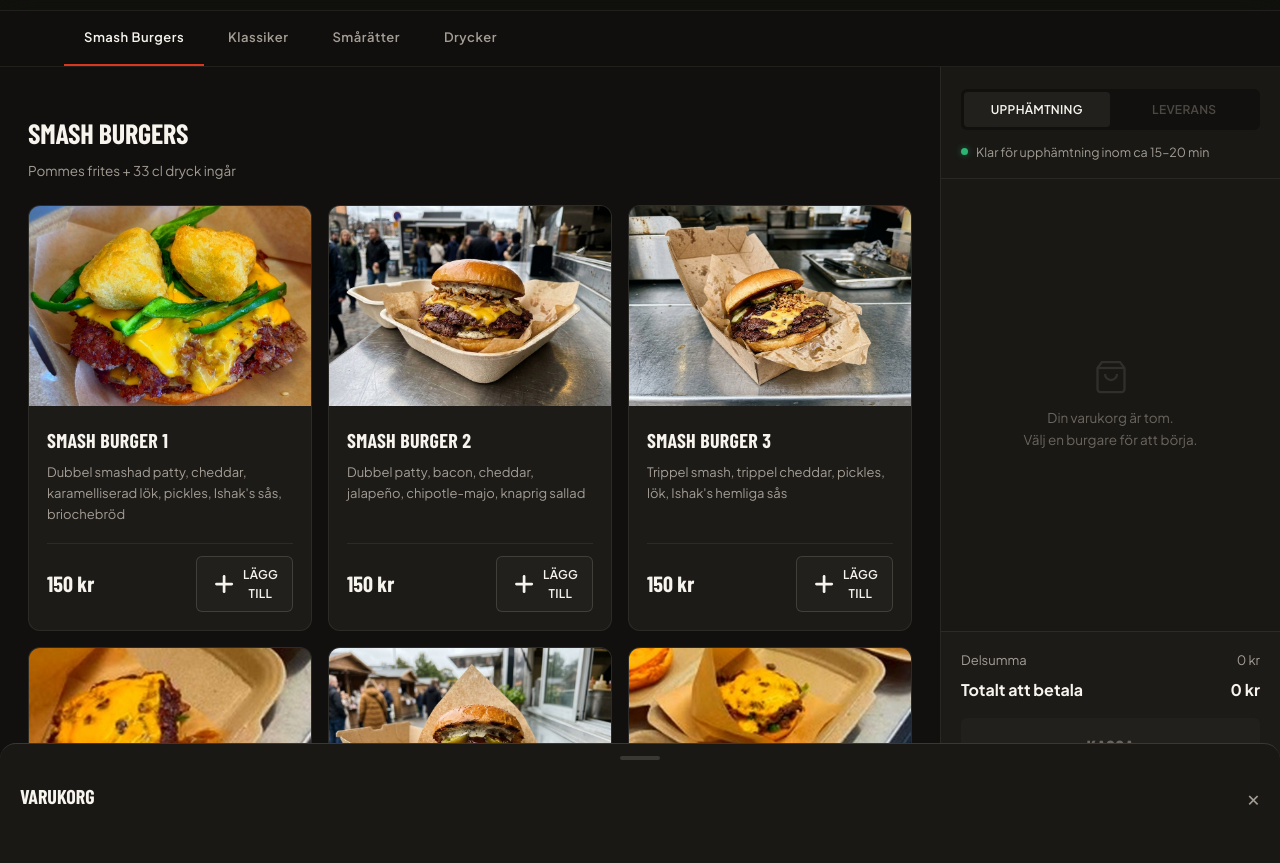
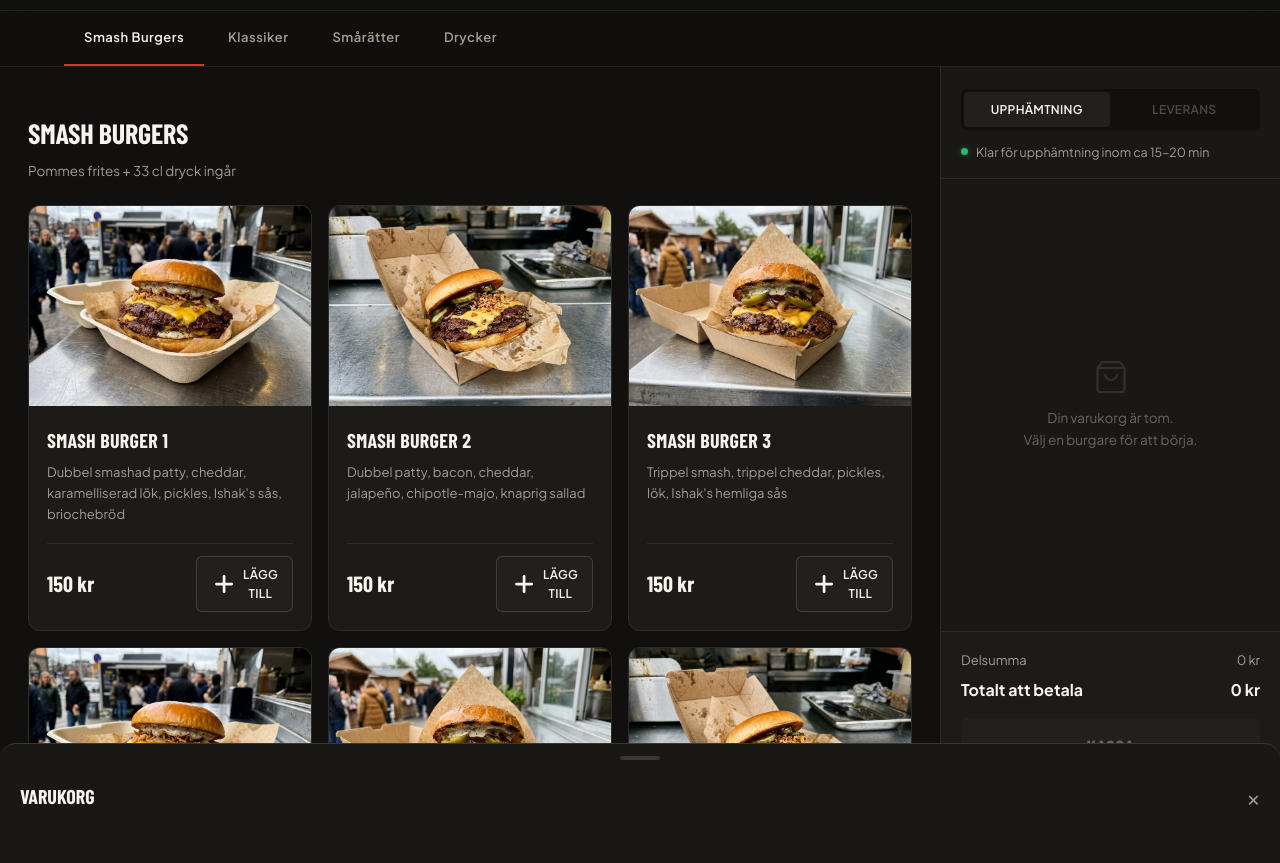
Before and after one commit to Tal3at10/ishaks-smashburger, a plain HTML site: page menu.html in a window 1280 px wide. Shown: the part 57-920 px from the top of the page. Drawn offline with nearby package versions, Linux system fonts and the light colour scheme; a web font is replaced by a local one.

Commit message:
Fix desktop cart leak, update hero and burger photos to authentic high-res foodtruck shots

```diff
--- a/menu-data.js
+++ b/menu-data.js
@@ -9,28 +9,28 @@ const MENU = [
         name: 'Smash Burger 1',
         desc: 'Dubbel smashad patty, cheddar, karamelliserad lök, pickles, Ishak\'s sås, briochebröd',
         price: 150,
-        img: 'assets/images/smash-burger-1-real.jpg',
+        img: 'assets/images/smash-burger-2.jpg',
       },
       {
         id: 'sb2',
         name: 'Smash Burger 2',
         desc: 'Dubbel patty, bacon, cheddar, jalapeño, chipotle-majo, knaprig sallad',
         price: 150,
-        img: 'assets/images/smash-burger-2.jpg',
+        img: 'assets/images/smash-burger-3.jpg',
       },
       {
         id: 'sb3',
         name: 'Smash Burger 3',
         desc: 'Trippel smash, trippel cheddar, pickles, lök, Ishak\'s hemliga sås',
         price: 150,
-        img: 'assets/images/smash-burger-3.jpg',
+        img: 'assets/images/smash-burger-5.jpg',
       },
       {
         id: 'sb4',
         name: 'Smash Burger 4',
         desc: 'Dubbel patty, gruyère, karamelliserad lök, dijon, tryffelinfuserad sås',
         price: 150,
-        img: 'assets/images/smash-burger-4-real.jpg',
+        img: 'assets/images/smash-burger-2.jpg',
       },
       {
         id: 'sb5',
@@ -44,7 +44,7 @@ const MENU = [
         name: 'Smash Burger 6',
         desc: 'Kycklingpatty, picklade jalapeños, pico de gallo, avocadokräm, briochebröd',
         price: 150,
-        img: 'assets/images/smash-burger-6-real.jpg',
+        img: 'assets/images/smash-burger-3.jpg',
       },
     ],
   },
--- a/styles.css
+++ b/styles.css
@@ -1198,7 +1198,13 @@ button {
   white-space: nowrap;
 }
 
-.cart-mobile-trigger.has-items { display: flex; }
+@media (max-width: 768px) {
+  .cart-mobile-trigger.has-items { display: flex; }
+}
+
+@media (min-width: 769px) {
+  .cart-mobile-trigger { display: none !important; }
+}
 
 .cart-drawer-overlay {
   display: none;
```
Also changed, not shown: index.html (+3 -3 lines).
